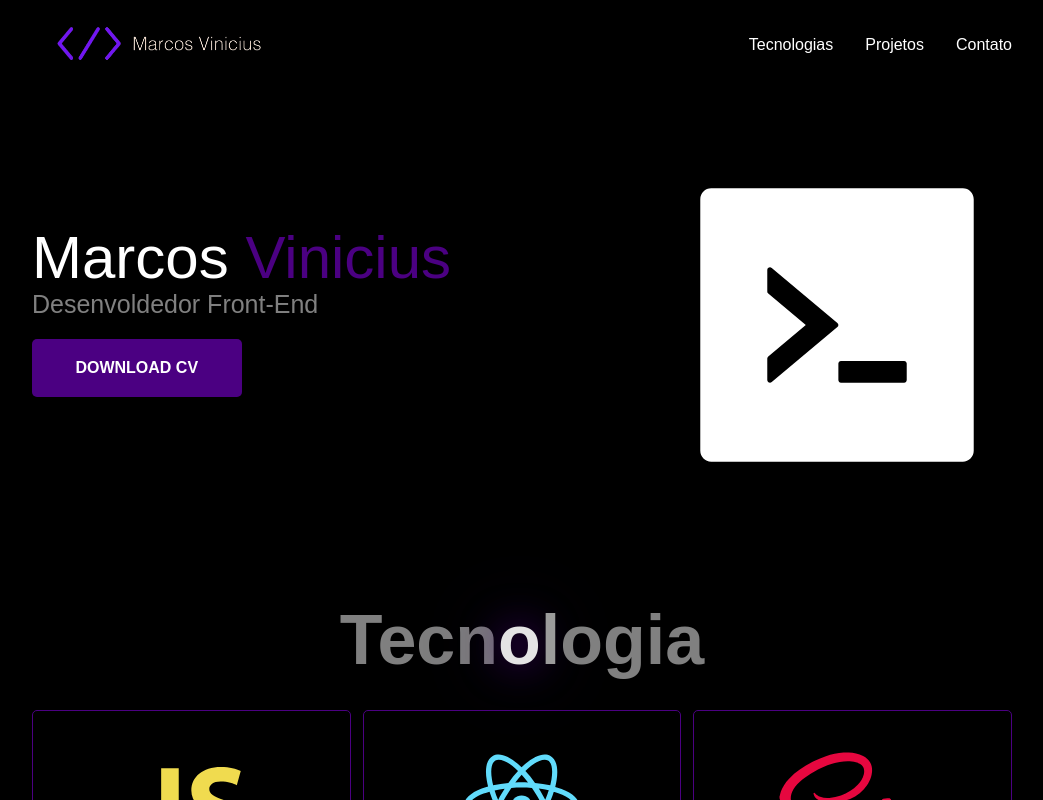
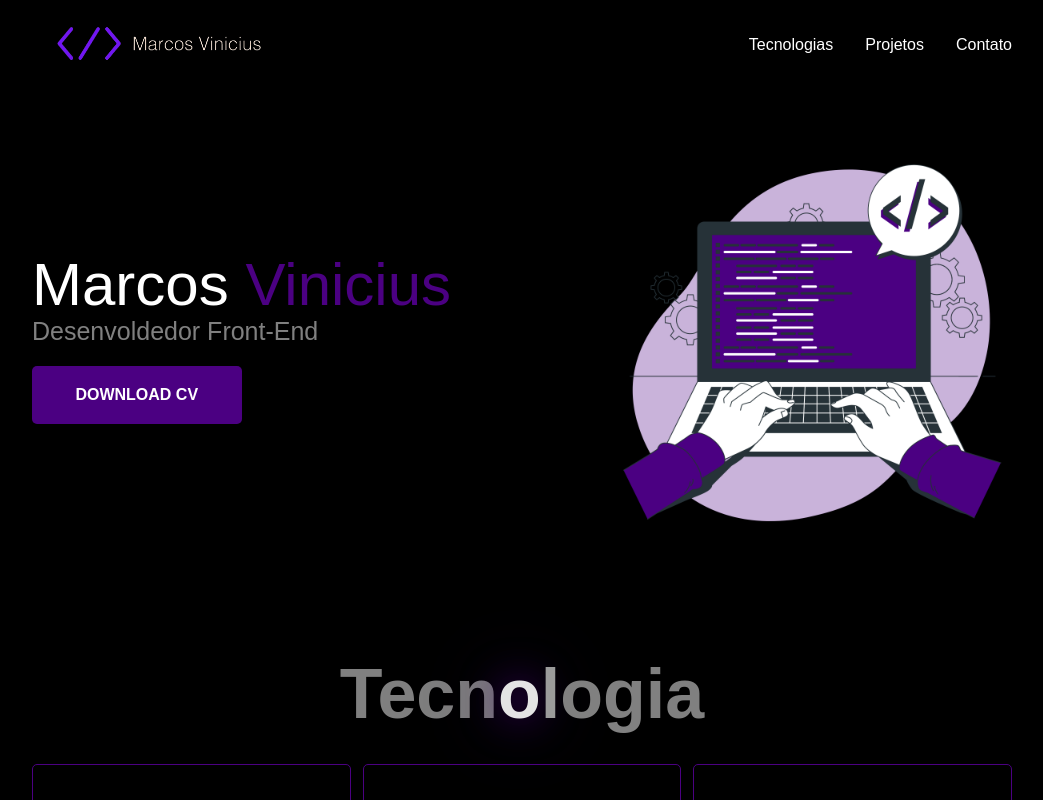
Before and after one commit to meke19/portfolio, a React (Vite) app: page / in a window 1280 px wide. Shown: the top 800 px of the page, without its empty margins (118-1161 px from the left). Built offline with nearby package versions, Linux system fonts and the light colour scheme.

Commit message:
Mudando a imagem

```diff
--- a/src/components/Sidebar.jsx
+++ b/src/components/Sidebar.jsx
@@ -1,5 +1,6 @@
 import "../styles/components/sidebar.sass"
 import {AiFillCode} from 'react-icons/ai'
+import ImagemCode from '../img/coding_img.png'
 import Curriculo from '../pdf/curriculo_23.pdf'
 
 const Sidebar = () => {
@@ -11,7 +12,7 @@ const Sidebar = () => {
                 <a href={Curriculo} target="_blank" className="btn download">Download CV</a>
             </div>
             <div className="cardIcon">
-                <AiFillCode size={350} className="icon"/>
+                <img src={ImagemCode} />
             </div>
         </div>
     )
--- a/src/styles/components/sidebar.sass
+++ b/src/styles/components/sidebar.sass
@@ -41,12 +41,10 @@
             transition: all 150ms ease-in-out
             &:hover
                 box-shadow: 0 0 10px 0 variables.$color-global inset, 0 0 10px 4px variables.$color-global
-    .cardIcon
-        color: white
-        display: flex
-        flex-direction: column
-        justify-content: center
-        align-items: center
+    .cardIcon img
+        width: 400px
+
+
 
 @media (max-width: 768px)
     #row
@@ -62,3 +60,8 @@
 
         .cardIcon
             order: -1
+        .cardIcon img
+            width: 300px
+@media (max-width: 320px)
+    .cardIcon img
+        width: 300px
```
Also changed, not shown: src/img/coding_img.png (added).
